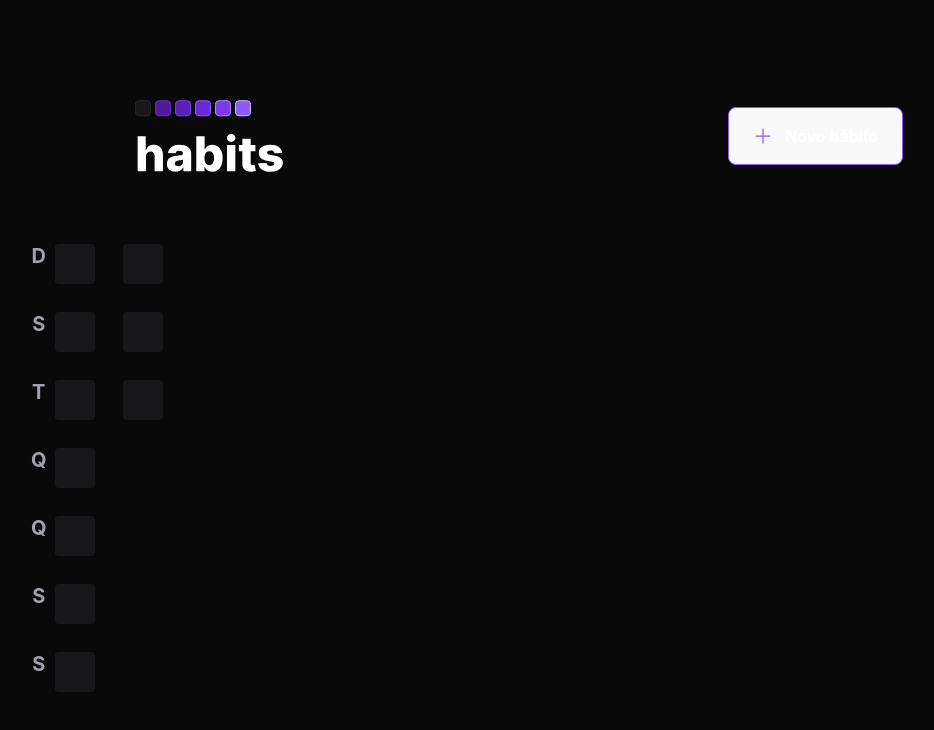
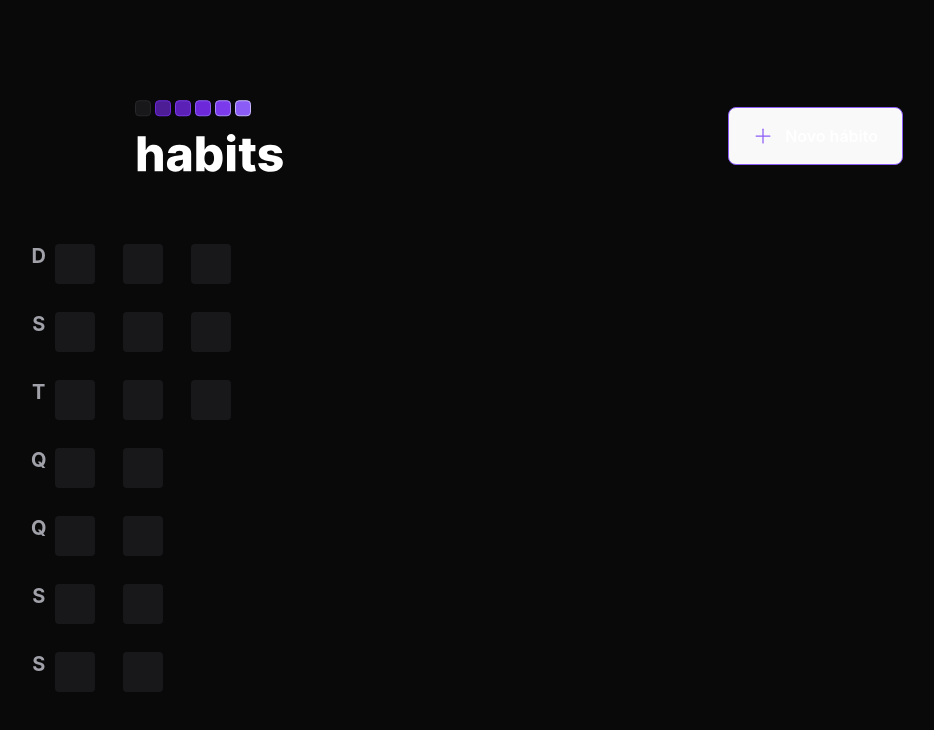
Before and after one commit to Savio-Anjos/nlw-Setup, a React (Vite) app in the folder web/: page / in a window 1280 px wide. Shown: the top 730 px of the page, without its empty margins (121-1055 px from the left). Built offline with nearby package versions, Linux system fonts and the light colour scheme.

Commit message:
Geração de hange de dias

```diff
--- a/web/package.json
+++ b/web/package.json
@@ -9,6 +9,7 @@
     "preview": "vite preview"
   },
   "dependencies": {
+    "dayjs": "^1.11.7",
     "phosphor-react": "^1.4.1",
     "react": "^18.2.0",
     "react-dom": "^18.2.0"
--- a/web/src/components/SummaryTable.tsx
+++ b/web/src/components/SummaryTable.tsx
@@ -1,3 +1,4 @@
+import { generateDatesFromYearBeginning } from "../utils/generate-dates-from-year-beginning"
 import { HabitDay } from "./HabitDay"
 
 const weekDays = [
@@ -9,6 +10,11 @@
     'S',
     'S',
 ]
+
+const summaryDates = generateDatesFromYearBeginning()
+
+console.log(summaryDates)
+
 export function Summary() {
     return (
         <div className="w-full flex">
@@ -28,16 +34,10 @@
 
             <div className="grid grid-rows-7 grid-flow-col gap-3">
 
-               <HabitDay />
-               <HabitDay />
-               <HabitDay />
-               <HabitDay />
-               <HabitDay />
-               <HabitDay />
-               <HabitDay />
-               <HabitDay />
-               <HabitDay />
-               <HabitDay />
+               {summaryDates.map(date => {
+                return <HabitDay key={date.toString()} />
+               })}
+
             </div>
 
         </div>
--- /dev/null
+++ b/web/src/utils/generate-dates-from-year-beginning.ts
@@ -0,0 +1,17 @@
+import dayjs from "dayjs";
+
+export function generateDatesFromYearBeginning() {
+    const firstDayOfTheYear = dayjs().startOf('year')
+    const today = new Date()
+
+    const dates = []
+    let compareDate = firstDayOfTheYear
+
+    while (compareDate.isBefore(today)) {
+        dates.push(compareDate.toDate())
+        compareDate = compareDate.add(1, 'day')
+    }
+
+    return dates
+
+}
```
Also changed, not shown: 1 other file (tests, documents, lock files or other folders).
